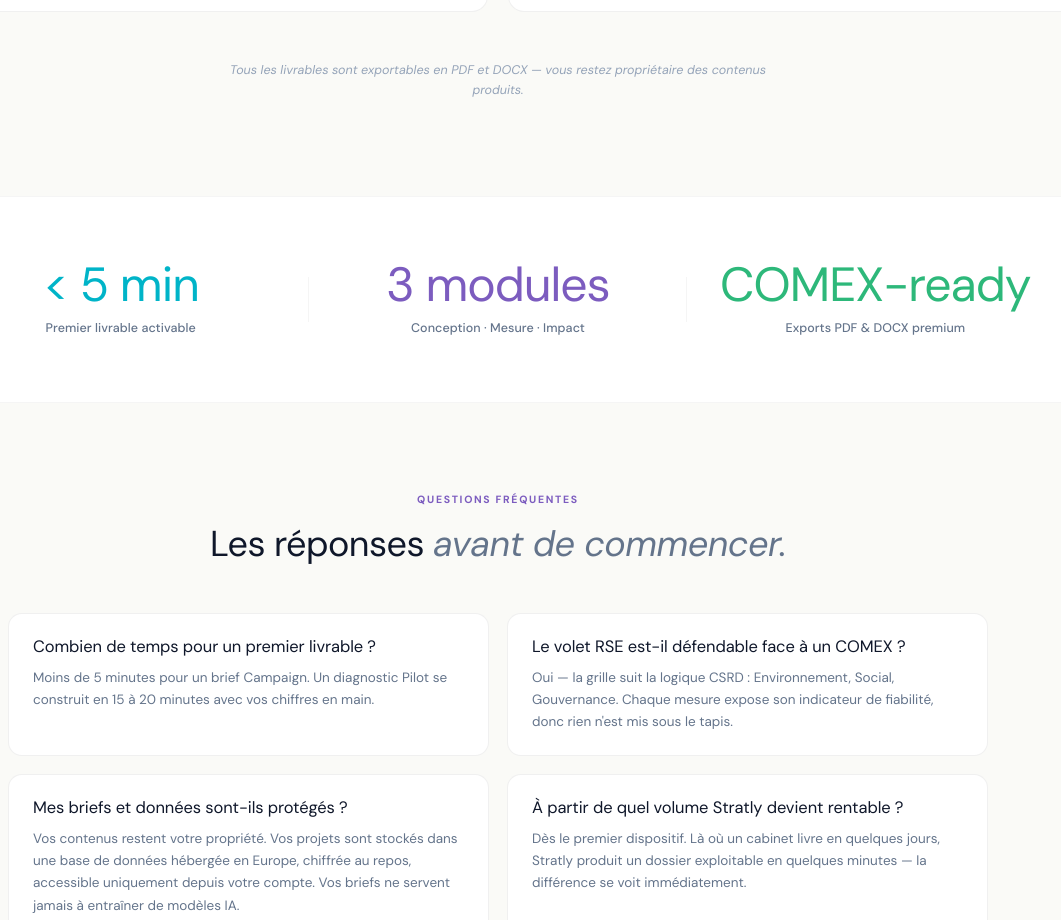
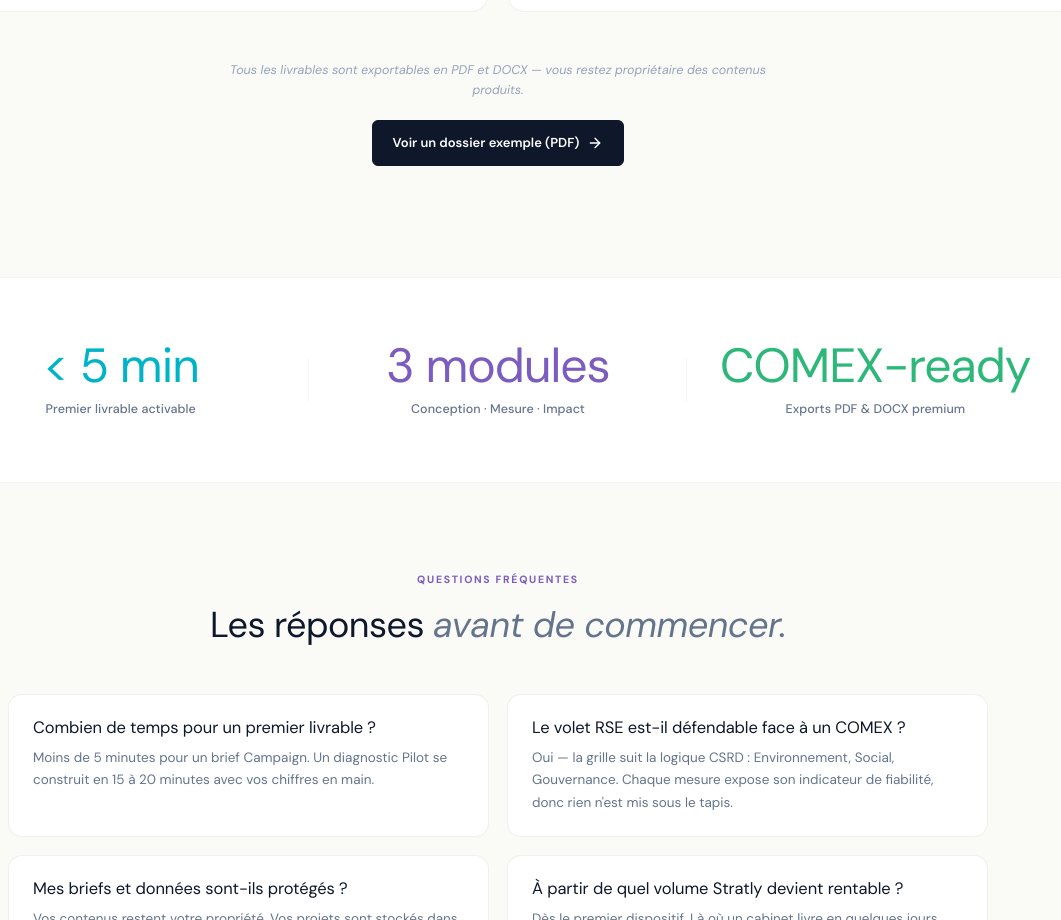
Before and after one commit to Albanbala93/STUDIO-EVENT, a Next.js app: page / in a window 1280 px wide. Shown: the part 3727-4647 px from the top of the page, without its empty margins (142-1203 px from the left). Built offline with nearby package versions, Linux system fonts and the light colour scheme; no server answers.

Commit message:
feat(landing): vrai dossier exemple téléchargeable (Groupe Valmeria)
Dossier généré par Stratly lui-même (brief fictif, 9 pages, couverture
+ sommaire) — le produit fait sa propre démonstration. Bouton dans la
section livrables.

```diff
--- a/app/page.tsx
+++ b/app/page.tsx
@@ -586,6 +586,19 @@ export default function HomePage() {
             Tous les livrables sont exportables en PDF et DOCX — vous restez
             propriétaire des contenus produits.
           </p>
+
+          <p style={{ textAlign: "center", marginTop: 20 }}>
+            <a
+              href="/exemples/dossier-exemple.pdf"
+              target="_blank"
+              rel="noopener"
+              className="hi-fi-cta-primary"
+              style={{ display: "inline-flex" }}
+            >
+              Voir un dossier exemple (PDF)
+              <ArrowRight size={16} strokeWidth={2} />
+            </a>
+          </p>
         </div>
       </section>
 
```
Also changed, not shown: 1 other file (tests, documents, lock files or other folders).
